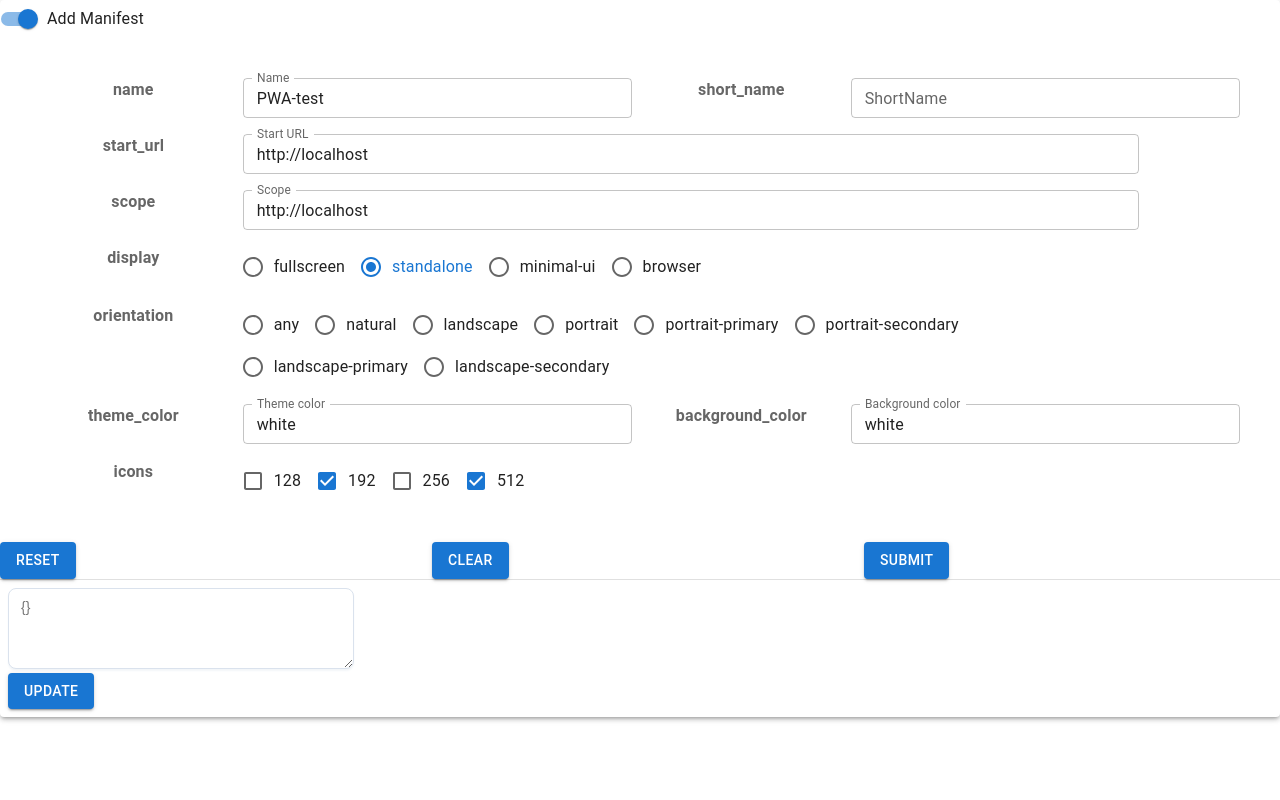
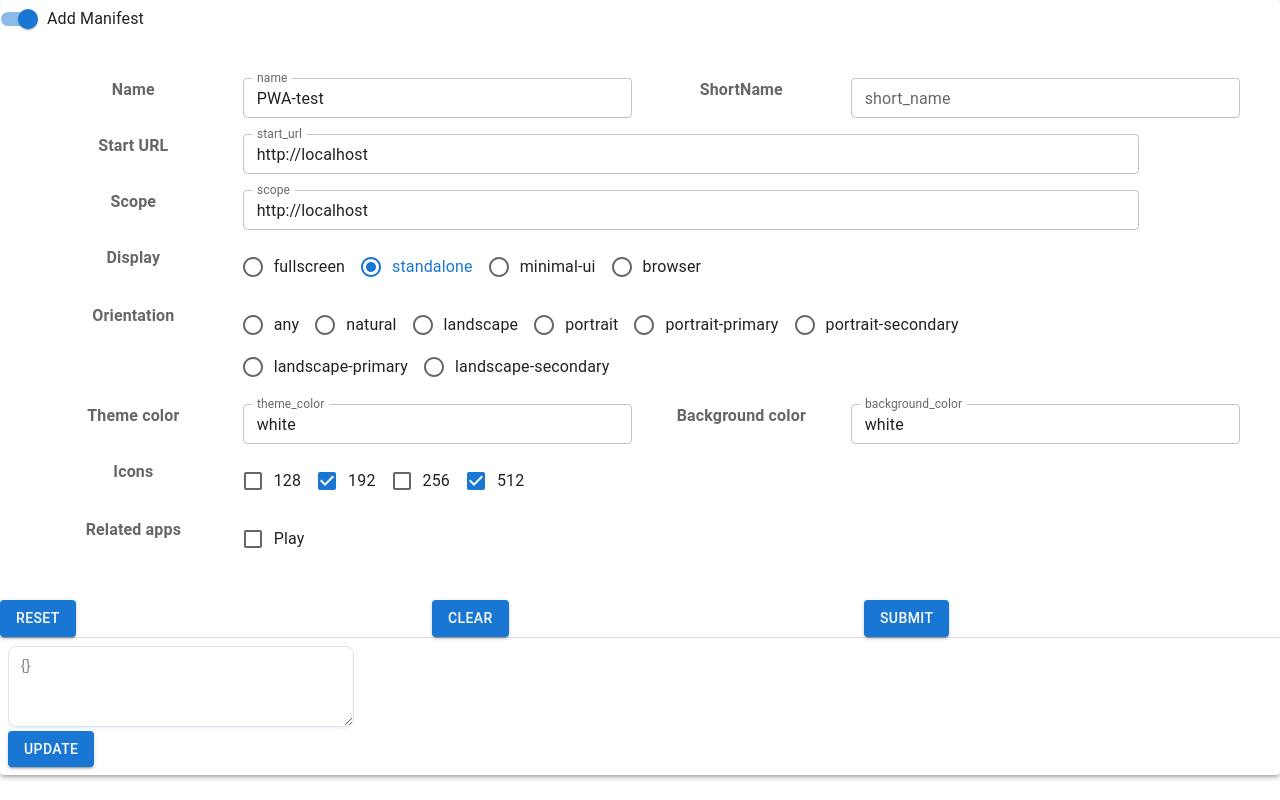
Before and after one commit to EiraGe/PWA-test, a React (Create React App) app: page / in a window 1280 px wide. Built offline with nearby package versions, Linux system fonts and the light colour scheme.

Commit message:
Add prefer_related_applications

```diff
--- a/src/ManifestItem.tsx
+++ b/src/ManifestItem.tsx
@@ -23,8 +23,8 @@ export function ManifestFormControlItem(props: ManifestFormControlItemProps) {
     props.onChange({ ...manifest, [name]: value });
   };
 
-  const iconChangeHandler = (name: string, value: Array<string>) => {
-    console.log("icon changed", name, value);
+  const selectionChangeHandler = (name: string, value: Array<string>) => {
+    console.log(name, value);
     props.onChange({ ...manifest, [name]: value });
   };
 
@@ -41,10 +41,10 @@ export function ManifestFormControlItem(props: ManifestFormControlItemProps) {
     case "checkbox":
       return (
         <ManifestCheckboxGroupItem
-          id="icons"
-          value={manifest.icons}
+          id={props.id}
+          value={manifest[props.id as keyof ManifestType] as []}
           selections={props.selections as Array<string>}
-          onChange={iconChangeHandler}
+          onChange={selectionChangeHandler}
         />
       );
     default:
--- a/src/ManifestItemsList.tsx
+++ b/src/ManifestItemsList.tsx
@@ -80,6 +80,13 @@ export const manifestItemsList: Array<ManifestItemProps> = [
     selections: ["128", "192", "256", "512"],
     size: "md",
   },
+  {
+    id: "related_applications",
+    label: "Related apps",
+    type: "checkbox",
+    selections: ["Play"],
+    size: "md",
+  },
 ];
 
 export function ManifestItemsList(props: any) {
@@ -89,7 +96,7 @@ export function ManifestItemsList(props: any) {
         return (
           <React.Fragment key={item.id}>
             <Grid item xs={4} sm={2}>
-              <ManifestItemLabel name={item.id} />
+              <ManifestItemLabel name={item.label} />
             </Grid>
             <Grid
               item
@@ -97,7 +104,7 @@ export function ManifestItemsList(props: any) {
               sm={item.size === "sm" ? 4 : 9}>
               <ManifestFormControlItem
                 id={item.id}
-                label={item.label}
+                label={item.id}
                 type={item.type}
                 selections={item.selections}
                 manifest={props.manifest}
--- a/src/ManifestMediator.tsx
+++ b/src/ManifestMediator.tsx
@@ -15,6 +15,14 @@ function iconIdToIconObject(id: string) {
   };
 }
 
+function relatedApplication(platform: string) {
+  return {
+    platform: "play",
+    url: "https://play.google.com/store/apps/details",
+    id: "com.chrome.canary",
+  };
+}
+
 export function generateManifestText(manifestValue: ManifestType) {
   let e = document.getElementById("manifest-placeholder") as HTMLLinkElement;
   if (!e) {
@@ -23,10 +31,18 @@ export function generateManifestText(manifestValue: ManifestType) {
     e.rel = "manifest";
   }
 
+  manifestValue.prefer_related_applications =
+    manifestValue.related_applications.length > 0;
+
   const replacer = (key: string, value: any) => {
     if (key === "icons") {
       if (value.length > 0) {
         return value.map((icon: string) => iconIdToIconObject(icon));
+      }
+      return undefined;
+    } else if (key === "related_applications") {
+      if (value.length > 0) {
+        return value.map((id: string) => relatedApplication(id));
       }
       return undefined;
     }
--- a/src/ManifestType.tsx
+++ b/src/ManifestType.tsx
@@ -8,6 +8,8 @@ export type ManifestType = {
   orientation: string;
   theme_color: string;
   background_color: string;
+  prefer_related_applications: Boolean;
+  related_applications: Array<string>;
 };
 
 export function emptyManifest(): ManifestType {
@@ -21,6 +23,8 @@ export function emptyManifest(): ManifestType {
     orientation: "",
     theme_color: "",
     background_color: "",
+    prefer_related_applications: false,
+    related_applications: [],
   };
 }
 
@@ -35,5 +39,7 @@ export function initManifest(scope: string): ManifestType {
     background_color: "white",
     display: "standalone",
     orientation: "",
+    prefer_related_applications: false,
+    related_applications: [],
   };
 }
```
